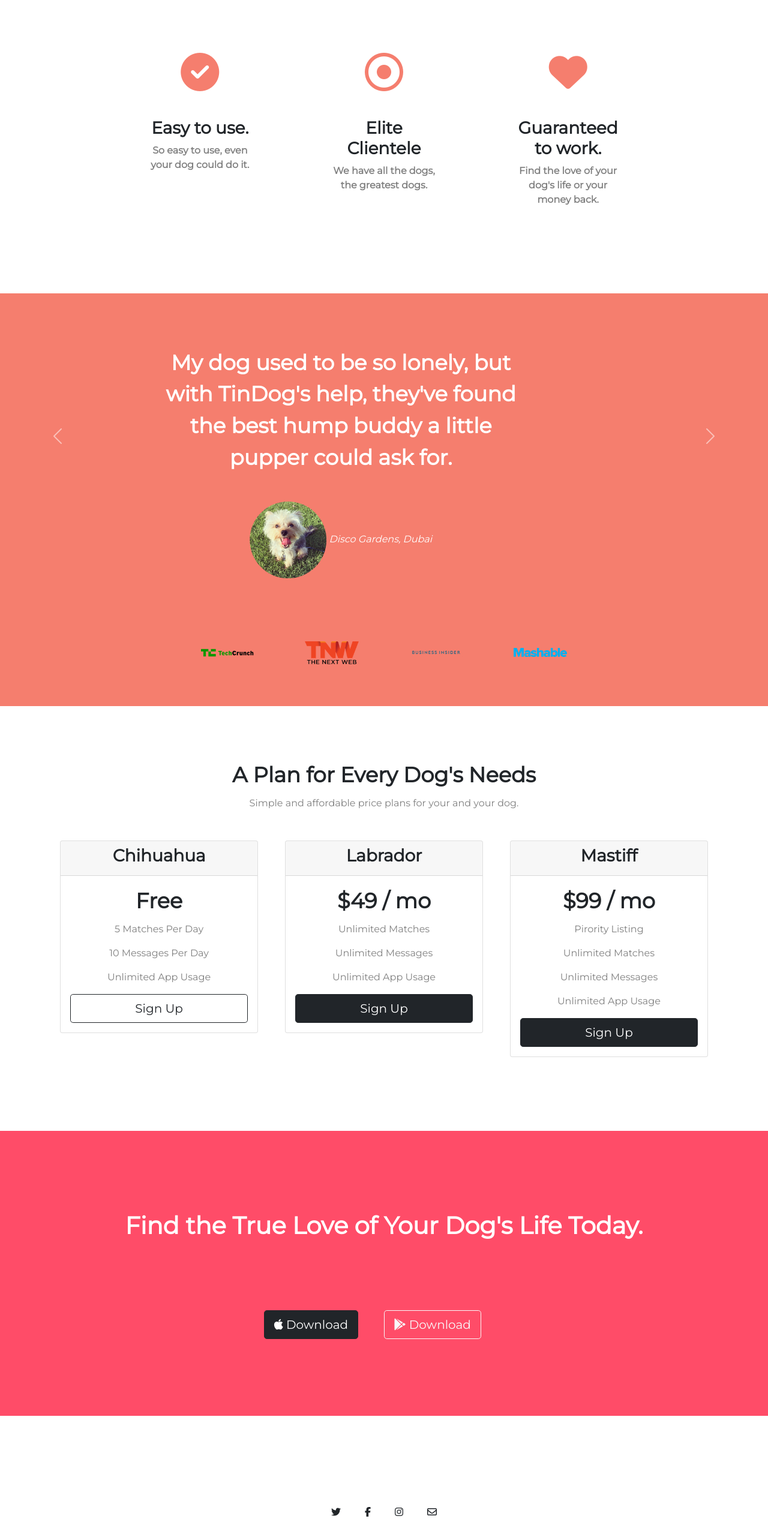
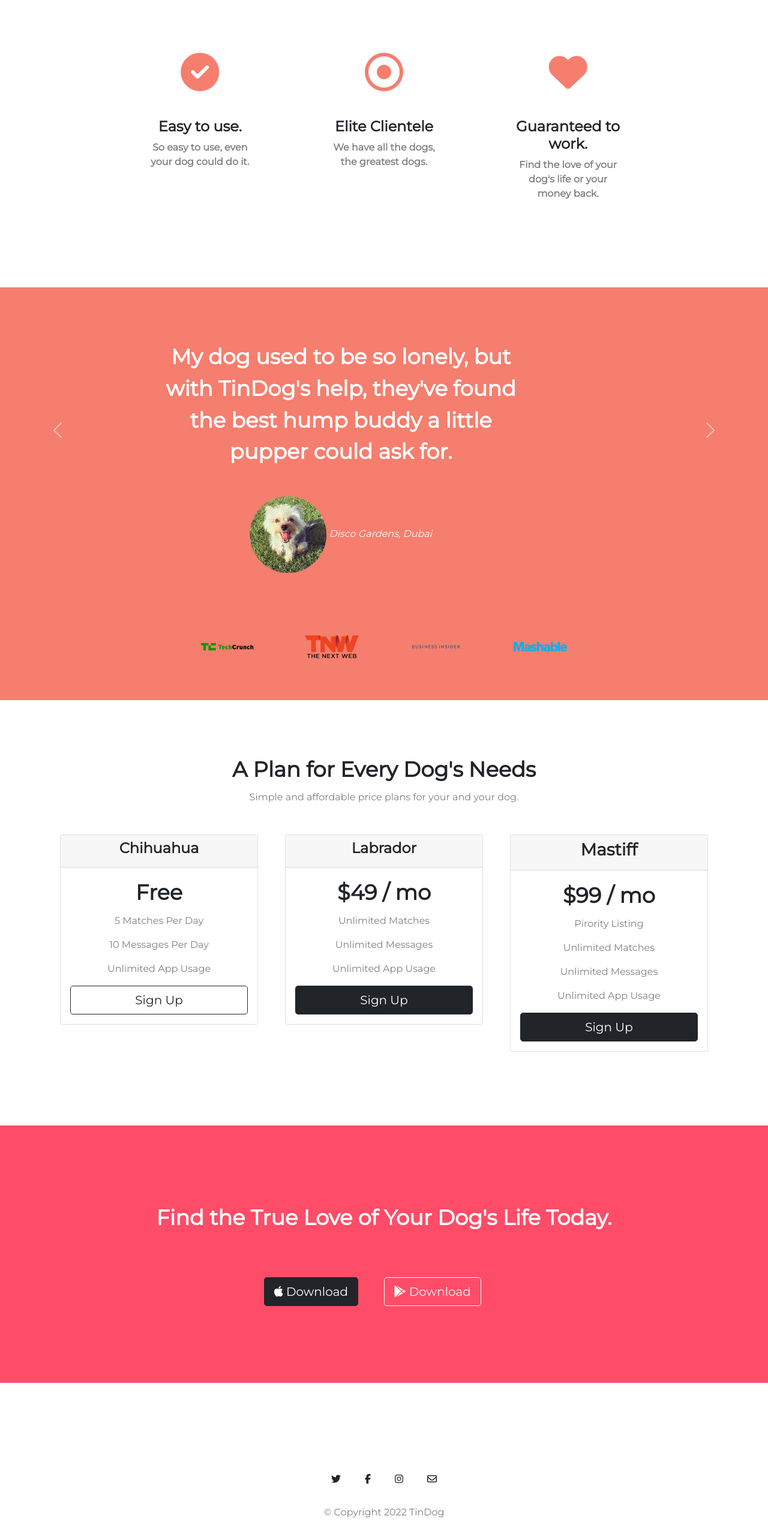
Before and after one commit to DevVWADHWA/TinDog, a plain HTML site: page index.html in a window 1280 px wide. Shown: the part 817-3374 px from the top of the page at 60% size. Drawn offline with nearby package versions, Linux system fonts and the light colour scheme.

Commit message:
refactor

```diff
--- a/css/styles.css
+++ b/css/styles.css
@@ -11,19 +11,27 @@ body {
     padding: 3% 15% 12%;
 }
 
+/* Headings */
+
 h1, h2, h3, h4, h5, h6 {
     font-family: 'Montserrat';
     font-weight: bold;
 }
 
+.heading-text {
+    font-size: 3rem;
+    font-weight: 950;
+    line-height: 1.5;
+}
 
-h2 {
+.section-heading {
     font-size: 2.2rem;
     line-height: 1.5;
 }
 
-h3 {
+.small-heading {
     font-weight: bold;
+    font-size: 1.5rem;
 }
 
 p {
@@ -54,11 +62,6 @@ p {
 
 /* Heading & Download Buttons */
 
-.heading-text {
-    font-size: 3rem;
-    font-weight: 950;
-    line-height: 1.5;
-}
 
 .heading {
     margin-top: 100px;
@@ -145,16 +148,8 @@ p {
 #cta {
     background-color: #ff4c68;
     text-align: center;
+    color: white;
     padding: 10% 0 5%;
-}
-
-.cta-text {
-    font-size: 2.5rem;
-    line-height: 1.5;
-    font-family: 'Montserrat';
-    color: white;
-    font-weight: bolder;
-    padding: 0 0 3%;
 }
 
 /* Footer */
--- a/index.html
+++ b/index.html
@@ -79,19 +79,19 @@
 
       <div class="col-lg-4 feature">
         <i class="fas fa-check-circle feature-images fa-4x"></i>
-        <h3>Easy to use.</h3>
+        <h3 class="small-heading">Easy to use.</h3>
         <p>So easy to use, even your dog could do it.</p>
       </div>
 
       <div class="col-lg-4 feature">
         <i class="far fa-dot-circle feature-images fa-4x"></i>
-        <h3>Elite Clientele</h3>
+        <h3 class="small-heading">Elite Clientele</h3>
         <p>We have all the dogs, the greatest dogs.</p>
       </div>
 
       <div class="col-lg-4 feature">
         <i class="fas fa-heart feature-images fa-4x"></i>
-        <h3>Guaranteed to work.</h3>
+        <h3 class="small-heading">Guaranteed to work.</h3>
         <p>Find the love of your dog's life or your money back.</p>
       </div>
 
@@ -105,13 +105,13 @@
     <div id="testi-slides" class="carousel slide" data-bs-ride="carousel" data-pause="hover">
       <div class="carousel-inner">
         <div class="carousel-item">
-          <h2 style="padding: 7% 30% 3%;">I no longer have to sniff other dogs for love. I've found the coolest Yorkie
+          <h2 class="section-heading" style="padding: 7% 30% 3%;">I no longer have to sniff other dogs for love. I've found the coolest Yorkie
             on TinDog. Woof.</h2>
           <img class="testi-image" src="images/cloud.jpeg.jpeg" alt="dog-profile">
           <em>JVC, Dubai</em>
         </div>
         <div class="carousel-item active">
-          <h2 style="padding: 7% 26% 3%;">My dog used to be so lonely, but with TinDog's help, they've found the best
+          <h2 class="section-heading" style="padding: 7% 26% 3%;">My dog used to be so lonely, but with TinDog's help, they've found the best
             hump buddy a little pupper could ask for.</h2>
           <img class="testi-image" src="images/chairo.jpeg" alt="lady-profile">
           <em>Disco Gardens, Dubai</em>
@@ -146,7 +146,7 @@
 
   <section id="pricing">
 
-    <h2>A Plan for Every Dog's Needs</h2>
+    <h2 class="section-heading">A Plan for Every Dog's Needs</h2>
     <p>Simple and affordable price plans for your and your dog.</p>
 
 
@@ -155,10 +155,10 @@
 
         <div class="card">
           <div class="card-header">
-            <h3>Chihuahua</h3>
+            <h3 class="small-heading">Chihuahua</h3>
           </div>
           <div class="card-body">
-            <h2>Free</h2>
+            <h2 class="section-heading">Free</h2>
             <p>5 Matches Per Day</p>
             <p>10 Messages Per Day</p>
             <p>Unlimited App Usage</p>
@@ -169,10 +169,10 @@
       <div class="pricing-column col-lg-4 col-md-6">
         <div class="card">
           <div class="card-header">
-            <h3>Labrador</h3>
+            <h3 class="small-heading">Labrador</h3>
           </div>
           <div class="card-body">
-            <h2>$49 / mo</h2>
+            <h2 class="section-heading">$49 / mo</h2>
             <p>Unlimited Matches</p>
             <p>Unlimited Messages</p>
             <p>Unlimited App Usage</p>
@@ -186,7 +186,7 @@
             <h3>Mastiff</h3>
           </div>
           <div class="card-body">
-            <h2>$99 / mo</h2>
+            <h2 class="section-heading">$99 / mo</h2>
             <p>Pirority Listing</p>
             <p>Unlimited Matches</p>
             <p>Unlimited Messages</p>
@@ -203,7 +203,7 @@
 
   <section id="cta">
 
-    <h3 class="cta-text">Find the True Love of Your Dog's Life Today.</h3>
+    <h3 class="section-heading">Find the True Love of Your Dog's Life Today.</h3>
     <button type="button" class="btn btn-dark btn-lg download-button"><i class="fab fa-apple"></i>
       Download</button>
     <button type="button" class="btn btn-outline-light btn-lg download-button"><i class="fab fa-google-play"></i>
```
